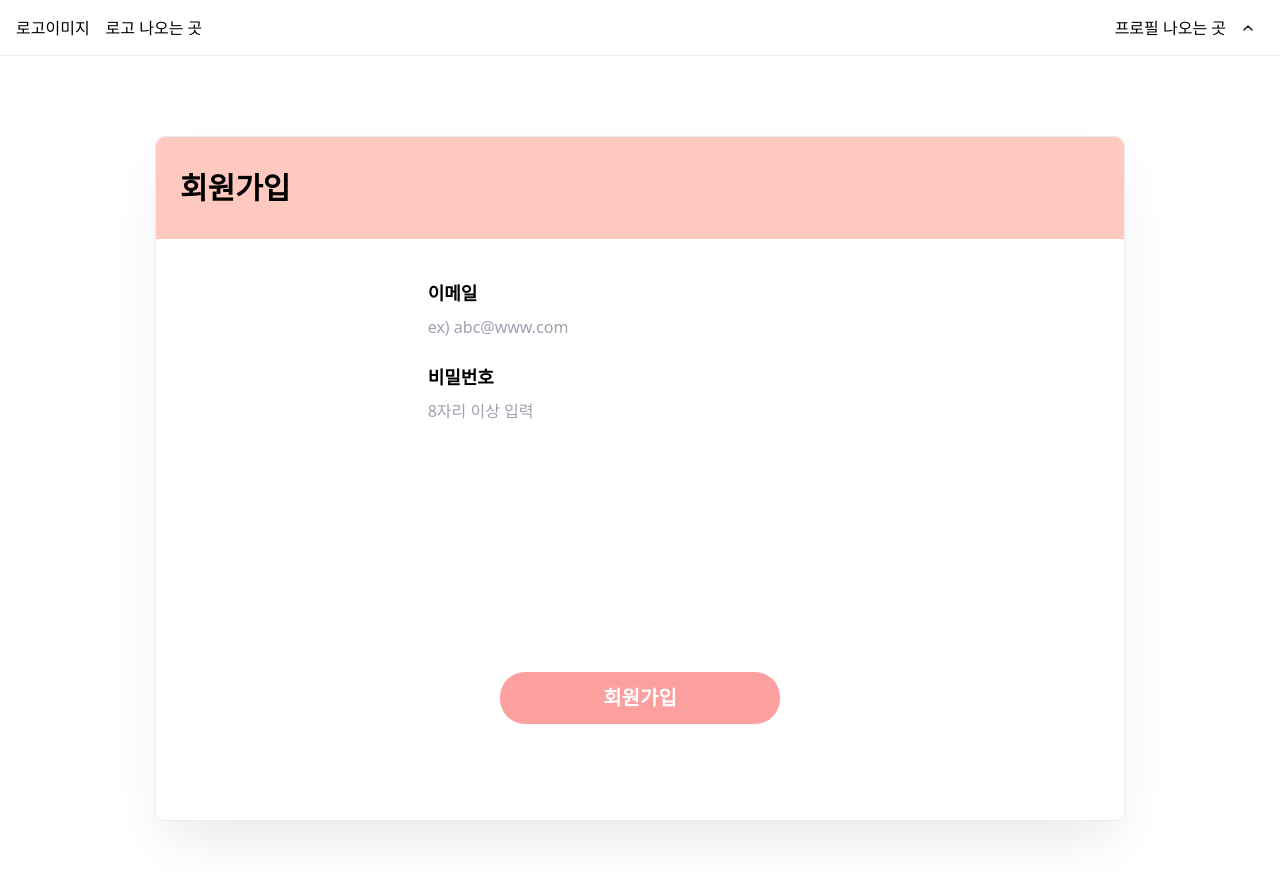
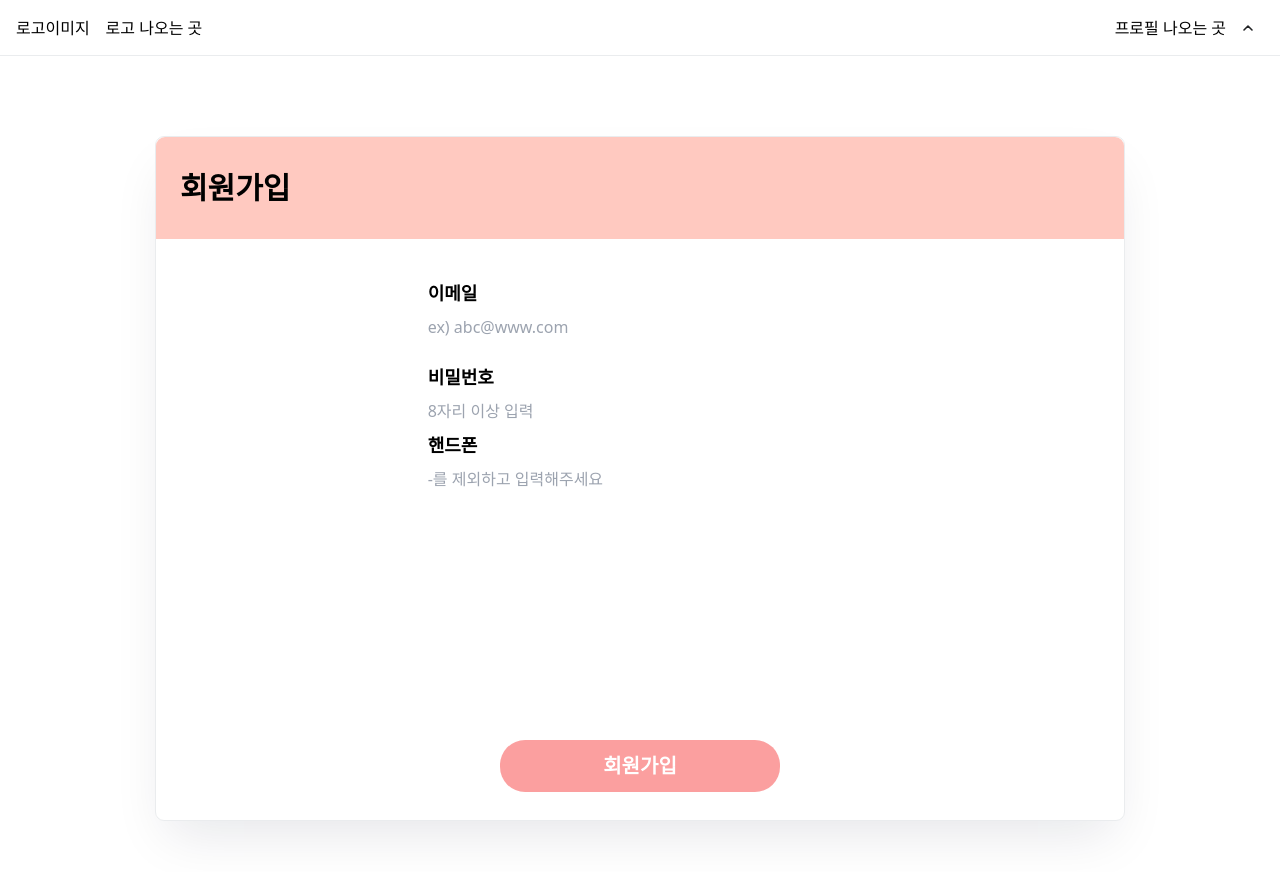
Before and after one commit to Ariling/NETKIM-FrontEnd, a React (Vite) app: page /signup in a window 1280 px wide. Shown: the top 872 px of the page. Built offline with nearby package versions, Linux system fonts and the light colour scheme.

Commit message:
🛠️ fix  : 회원가입, 로그인 기능 수정

```diff
--- a/src/components/login/LoginCompo.tsx
+++ b/src/components/login/LoginCompo.tsx
@@ -59,7 +59,7 @@ const LoginCompo = () => {
                   setIsValidEmail(false);
                   setIsValidPw(false);
                 } else {
-                  alert('이메일 형식을 지키거나 비밀번호 8자리를 입력하세요');
+                  alert('이메일 또는 비밀번호를 입력해주세요');
                 }
               }}
               className="edit_btn bg-peach-semiThick mt-5"
--- a/src/components/signup/SignupForm.tsx
+++ b/src/components/signup/SignupForm.tsx
@@ -9,6 +9,7 @@ const SignupForm = () => {
   const navigate = useNavigate();
   const [email, emailMethod] = useReducer(inputReducer, '');
   const [pw, pwMethod] = useReducer(inputReducer, '');
+  const [phone, PhoneMethod] = useReducer(inputReducer, '');
   const [isValidEmail, setIsValidEmail] = useState(false);
   const [isValidPw, setIsValidPw] = useState(false);
   const onChangeEmail = (e: React.ChangeEvent<HTMLInputElement>) => {
@@ -18,6 +19,10 @@ const SignupForm = () => {
   const onChangePw = (e: React.ChangeEvent<HTMLInputElement>) => {
     pwMethod({ type: 'CHANGE', payload: e.target.value });
     setIsValidPw(pw.length >= 7);
+  };
+  const onChangePhone = (e: React.ChangeEvent<HTMLInputElement>) => {
+    const value = e.target.value.replace(/[^0-9]/g, '');
+    PhoneMethod({ type: 'CHANGE', payload: value });
   };
   return (
     <div>
@@ -47,18 +52,30 @@ const SignupForm = () => {
                   onChange={onChangePw}
                 />
               </div>
+              <div className="flex flex-col items-start">
+                <div className="text-lg font-semibold">핸드폰</div>
+                <input
+                  type="text"
+                  value={phone}
+                  onChange={onChangePhone}
+                  maxLength={11}
+                  placeholder="-를 제외하고 입력해주세요"
+                  className="text-left h-10 w-full"
+                />
+              </div>
             </div>
             <div className="flex flex-col items-center  justify-center h-[75%] w-full">
               <Btn
                 name="회원가입"
                 onClick={() => {
-                  if (isValidEmail && isValidPw) {
+                  if (isValidEmail && isValidPw && phone.length === 11) {
                     alert('회원가입 API');
                     pwMethod({ type: 'RESET' });
                     emailMethod({ type: 'RESET' });
+                    PhoneMethod({ type: 'RESET' });
                     navigate('/login');
                   } else {
-                    alert('이메일 형식을 지키거나 비밀번호 8자리를 입력하세요');
+                    alert('회원가입 형식을 전부 형식에 맞게 입력해주세요');
                   }
                 }}
                 className="edit_btn bg-peach-semiThick mt-5"
```
